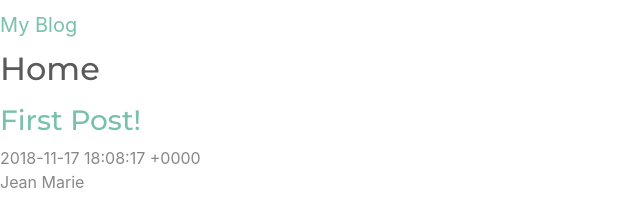
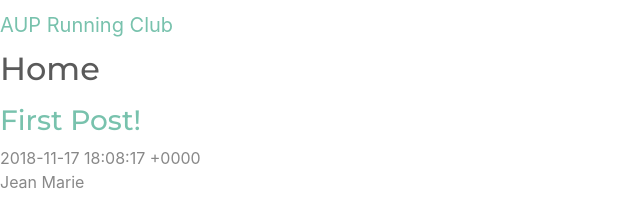
Before and after one commit to b17anselmi/my_blog, a Jekyll site: the page built from index.md, in a window 1280 px wide. Shown: the top 207 px of the page, without its empty margins (0-640 px from the left). Built offline with Jekyll 4.4.1, drawn with Linux system fonts in a browser that asks for light colours; nearby versions of some CDN libraries; part of the change alters nothing that is shown.

Commit message:
change to AUP running

```diff
--- a/_config.yml
+++ b/_config.yml
@@ -13,9 +13,9 @@
 # you will see them accessed via {{ site.title }}, {{ site.email }}, and so on.
 # You can create any custom variable you would like, and they will be accessible
 # in the templates via {{ site.myvariable }}.
-title: My Blog
+title: AUP Running Club
 email: b17anselmi@gmail.com
-description: Welcome to my blog!
+description: Official site of the AUP Running Club! This is the place to find information about our club's events, mission, and leadership, as well as running and exercise resources specifically geared towards AUP students living in Paris.
 baseurl: "" # the subpath of your site, e.g. /blog
 url: "" # the base hostname & protocol for your site, e.g. http://example.com
 twitter_username: b17anselmi
```
